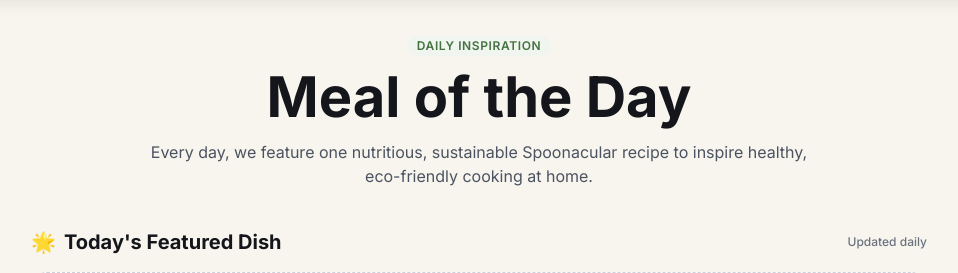
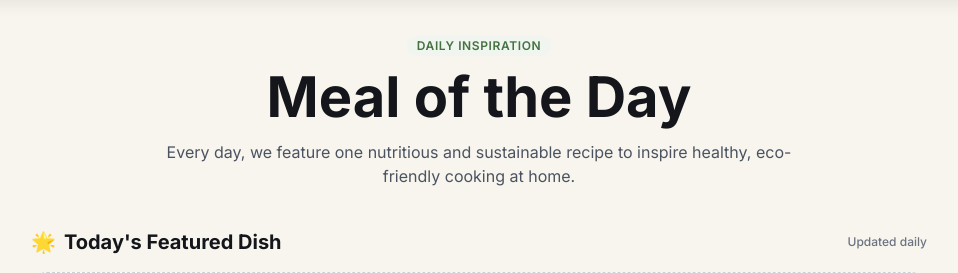
Before and after one commit to pbp-group-kki3/midterm-project, a Django app: page /food-of-the-day/ in a window 1280 px wide. Shown: the part 82-355 px from the top of the page, without its empty margins (161-1119 px from the left). Run offline with Django 5.2, Linux system fonts and the light colour scheme; data that the repository does not hold is empty; some libraries are stand-ins or nearby versions.

Commit message:
feat(food of the day): changed page text

```diff
--- a/food_of_the_day/templates/food_of_the_day/index.html
+++ b/food_of_the_day/templates/food_of_the_day/index.html
@@ -11,7 +11,7 @@
     <span class="badge badge-brand text-xs font-semibold uppercase tracking-wider">Daily Inspiration</span>
     <h1 class="type-display text-neutral-900">Meal of the Day</h1>
     <p class="type-body-lg text-neutral-600">
-      Every day, we feature one nutritious, sustainable Spoonacular recipe to inspire healthy, eco-friendly cooking at home.
+      Every day, we feature one nutritious and sustainable recipe to inspire healthy, eco-friendly cooking at home.
     </p>
   </header>
 
```
